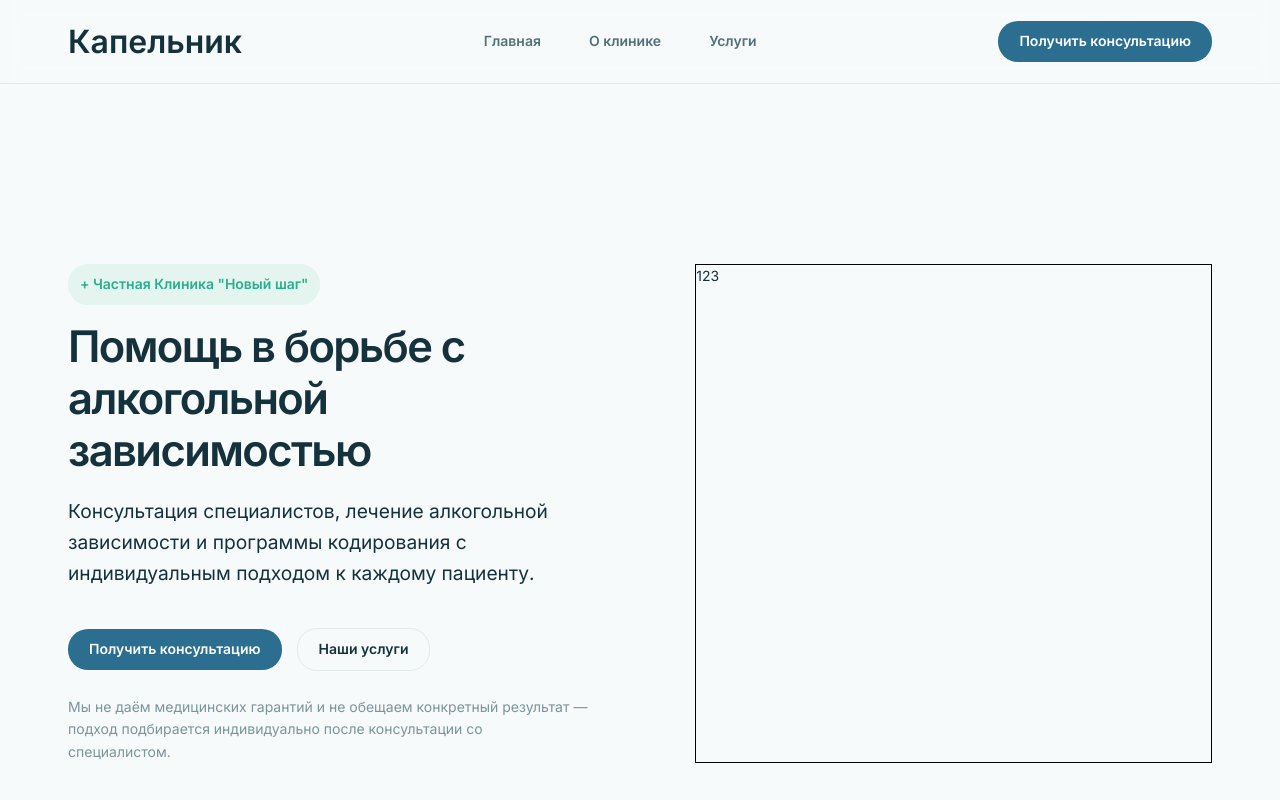
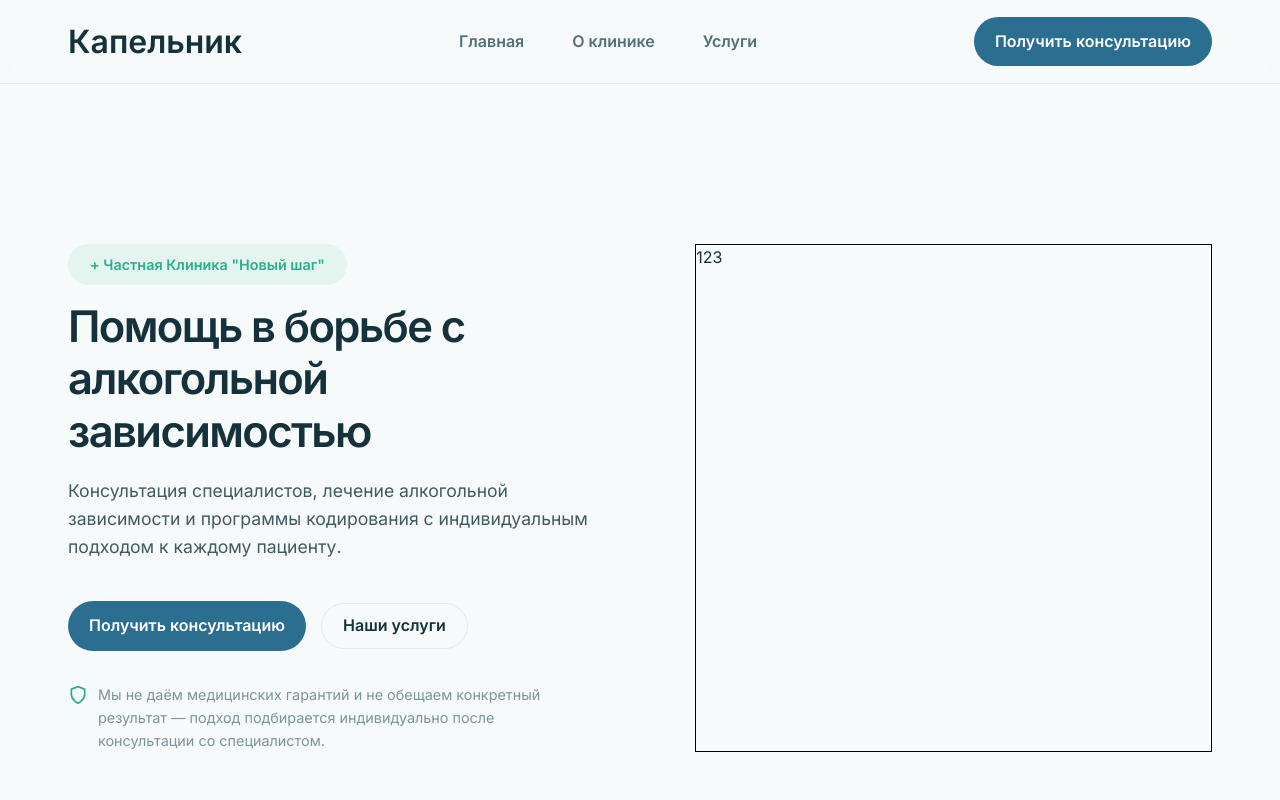
Before and after one commit to grekovpavel019/narcology, a React (Vite) app: page / in a window 1280 px wide. Built offline with nearby package versions, Linux system fonts and the light colour scheme.

Commit message:
styles: add some styles to hero section

```diff
--- a/src/App/styles/global.scss
+++ b/src/App/styles/global.scss
@@ -7,7 +7,7 @@ body {
 
     background-color: var(--color-bg);
 
-    font-size: 14px;
+    font-size: 16px;
 }
 
 main {
@@ -25,7 +25,7 @@ main {
 .primaryButton {
     cursor: pointer;
 
-    padding: 9px 21px;
+    padding: 12px 21px;
 
     display: inline-flex;
 
--- a/src/App/styles/variables.scss
+++ b/src/App/styles/variables.scss
@@ -29,7 +29,7 @@
     --gl-pad-in: 28px;
     --gl-pad-bl: 16px;
 
-    --btn-bor-rad: 20px;
+    --btn-bor-rad: 30px;
 
-    --sec-p-top: 90px;
+    --sec-p-top: 70px;
 }
--- a/src/sections/Hero/Hero.module.scss
+++ b/src/sections/Hero/Hero.module.scss
@@ -11,7 +11,7 @@ $lc-max-w: 520px;
 .heroIntro {
 
     & h1 {
-        font-size: clamp(2rem, 3.4vw, 3.6rem);
+        font-size: clamp(2.4rem, 3.4vw, 3.2rem);
         font-weight: 700;
 
         line-height: 1.2;
@@ -23,16 +23,19 @@ $lc-max-w: 520px;
 
         margin-top: 20px;
 
-        font-size: 1.2rem;
+        font-size: 1.1rem;
+
+        opacity: .8;
     }
 }
 
 .eyebrow {
     display: inline-block;
 
-    padding: 9px 12px;
+    padding: 9px 22px;
     margin-bottom: 15px;
 
+    font-size: 0.9rem;
     font-weight: bold;
     color: var(--color-primary);
 
@@ -55,7 +58,23 @@ $lc-max-w: 520px;
 .note {
     max-width: $lc-max-w;
 
-    margin-top: 25px;
+    margin-top: 32px;
+
+    display: flex;
+    align-items: start;
+    gap: 10px;
+
+    font-size: 0.9rem;
 
     color: var(--color-text-muted);
+
+    & svg {
+        width: 20px;
+        height: 20px;
+
+        margin-top: 2px;
+
+        flex-shrink: 0;
+        color: var(--color-primary);
+    }
 }
--- a/src/sections/Hero/Hero.tsx
+++ b/src/sections/Hero/Hero.tsx
@@ -26,6 +26,7 @@ const Hero: FC = (): React.JSX.Element => {
                 </div>
 
                 <div className={styles.note}>
+                    <svg viewBox="0 0 24 24" fill="none" stroke="currentColor" stroke-width="2"><path d="M12 22s8-4 8-11V5l-8-3-8 3v6c0 7 8 11 8 11z"></path></svg>
                     Мы не даём медицинских гарантий и не обещаем конкретный результат — подход подбирается индивидуально после консультации со специалистом.
                 </div>
             </div>
```
